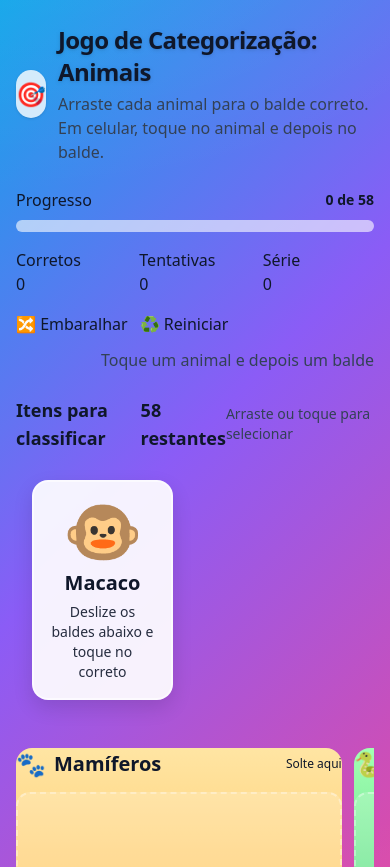
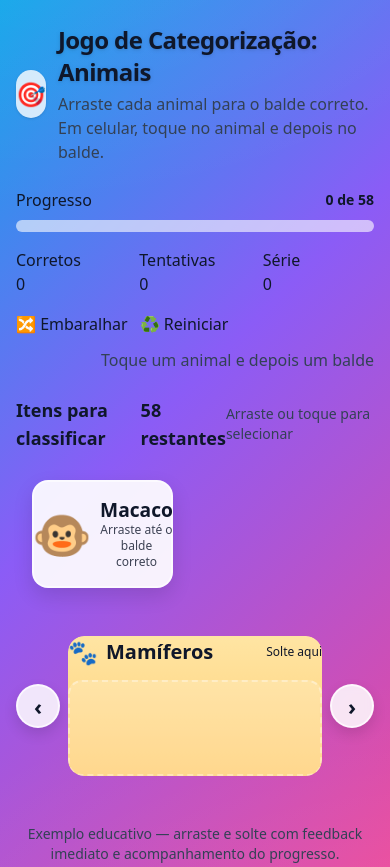
Before and after one commit to eliveltoneves/animal_classifier, a plain HTML site: page index.html in a window 390 px wide. Shown: the top 867 px of the page. Drawn offline with nearby package versions, Linux system fonts and the light colour scheme.

Commit message:
botoes do balde

```diff
--- a/src/css/theme.css
+++ b/src/css/theme.css
@@ -8,169 +8,14 @@ body {
 }
 
 /* Animações e efeitos visuais */
-.shake {
-    animation: shake 400ms ease-in-out;
-}
-
-@keyframes shake {
-
-    10%,
-    90% {
-        transform: translateX(-2px);
-    }
-
-    20%,
-    80% {
-        transform: translateX(4px);
-    }
-
-    30%,
-    50%,
-    70% {
-        transform: translateX(-6px);
-    }
-
-    40%,
-    60% {
-        transform: translateX(6px);
-    }
-}
-
-.pop {
-    animation: pop 350ms ease-out;
-}
-
-@keyframes pop {
-    0% {
-        transform: scale(0.9);
-        opacity: 0.6;
-    }
-
-    100% {
-        transform: scale(1);
-        opacity: 1;
-    }
-}
-
-.drop-highlight {
-    box-shadow: inset 0 0 0 3px rgba(59, 130, 246, 0.6), 0 8px 24px rgba(0, 0, 0, 0.15);
-    transform: translateY(-2px);
-    transition: all 120ms ease;
-}
-
-/* Confete simples com emojis */
-.confetti {
-    position: fixed;
-    top: -10vh;
-    font-size: 20px;
-    animation: fall linear forwards;
-    z-index: 50;
-    pointer-events: none;
-    filter: drop-shadow(0 4px 6px rgba(0, 0, 0, 0.25));
-}
-
-@keyframes fall {
-    0% {
-        transform: translateY(-10vh) rotate(0deg);
-        opacity: 1;
-    }
-
-    100% {
-        transform: translateY(110vh) rotate(360deg);
-        opacity: 1;
-    }
-}
-
-/* Rolagem suave nos baldes para muitos itens (se o usuário ampliar a lista) */
-.bucket-items {
-    max-height: 240px;
-    overflow-y: auto;
-    scrollbar-width: thin;
-}
-
-.bucket-items::-webkit-scrollbar {
-    width: 6px;
-}
-
-.bucket-items::-webkit-scrollbar-thumb {
-    background: rgba(255, 255, 255, 0.35);
-    border-radius: 8px;
-}
-
-/* ===== Modal do Picker ===== */
-.picker-backdrop {
-    position: fixed; inset: 0;
-    background: rgba(0,0,0,0.35);
-    display: grid; place-items: end; /* bottom sheet */
-    z-index: 1000;
-}
-.picker-dialog {
-    width: 100%; max-width: 640px;
-    background: #fff; color: #0f172a;
-    border-top-left-radius: 18px; border-top-right-radius: 18px;
-    box-shadow: 0 -10px 24px rgba(0,0,0,0.15);
-    padding: 12px 14px 18px;
-}
-.picker-header {
-    display: flex; align-items: center; justify-content: space-between;
-    margin-bottom: 10px;
-}
-.picker-close {
-    background: transparent; border: none; font-size: 18px; line-height: 1;
-    padding: 6px 8px; border-radius: 8px; cursor: pointer;
-}
-.picker-body {
-    display: grid; gap: 10px;
-    grid-template-columns: repeat(2, minmax(0, 1fr));
-}
-.picker-btn {
-    display: flex; align-items: center; gap: 10px;
-    padding: 12px 14px; border-radius: 14px; font-weight: 800;
-    border: 2px solid rgba(0,0,0,0.06);
-    background: linear-gradient(135deg, #fffbe6, #e6f7ff);
-    box-shadow: 0 6px 14px rgba(0,0,0,0.06);
-}
-
-/* Buckets em carrossel no mobile */
-@media (max-width: 640px) {
-    #buckets {
-        display: flex !important;
-        gap: 12px;
-        overflow-x: auto;
-        padding-bottom: 8px;
-        scroll-snap-type: x mandatory;
-    }
-    #buckets .bucket {
-        min-width: 85%;
-        scroll-snap-align: start;
-    }
-    body { overscroll-behavior: contain; }
-}
-/* Fundo com textura sutil para dar vida sem poluir */
-body {
-    background:
-        radial-gradient(1200px 600px at -10% -10%, rgba(255, 255, 255, 0.08), transparent 50%) no-repeat,
-        radial-gradient(1200px 600px at 110% 110%, rgba(255, 255, 255, 0.08), transparent 50%) no-repeat,
-        linear-gradient(135deg, #0ea5e9 0%, #8b5cf6 45%, #ec4899 100%);
-    min-height: 100vh;
-}
-
-/* Animações e efeitos visuais */
-.shake {
-    animation: shake 400ms ease-in-out;
-}
-
+.shake { animation: shake 400ms ease-in-out; }
 @keyframes shake {
     10%, 90% { transform: translateX(-2px); }
     20%, 80% { transform: translateX(4px); }
     30%, 50%, 70% { transform: translateX(-6px); }
     40%, 60% { transform: translateX(6px); }
 }
-
-.pop {
-    animation: pop 350ms ease-out;
-}
-
+.pop { animation: pop 350ms ease-out; }
 @keyframes pop {
     0% { transform: scale(0.9); opacity: 0.6; }
     100% { transform: scale(1); opacity: 1; }
@@ -192,7 +37,6 @@ body {
     pointer-events: none;
     filter: drop-shadow(0 4px 6px rgba(0, 0, 0, 0.25));
 }
-
 @keyframes fall {
     0% { transform: translateY(-10vh) rotate(0deg); opacity: 1; }
     100% { transform: translateY(110vh) rotate(360deg); opacity: 1; }
@@ -204,23 +48,54 @@ body {
     overflow-y: auto;
     scrollbar-width: thin;
 }
-
 .bucket-items::-webkit-scrollbar { width: 6px; }
 .bucket-items::-webkit-scrollbar-thumb {
     background: rgba(255, 255, 255, 0.35);
     border-radius: 8px;
 }
 
+/* ===== Modal do Picker (mantido, caso ainda use) ===== */
+.picker-backdrop {
+    position: fixed; inset: 0;
+    background: rgba(0,0,0,0.35);
+    display: grid; place-items: end;
+    z-index: 1000;
+}
+.picker-dialog {
+    width: 100%; max-width: 640px;
+    background: #fff; color: #0f172a;
+    border-top-left-radius: 18px; border-top-right-radius: 18px;
+    box-shadow: 0 -10px 24px rgba(0,0,0,0.15);
+    padding: 12px 14px 18px;
+}
+.picker-header { display: flex; align-items: center; justify-content: space-between; margin-bottom: 10px; }
+.picker-close {
+    background: transparent; border: none; font-size: 18px; line-height: 1;
+    padding: 6px 8px; border-radius: 8px; cursor: pointer;
+}
+.picker-body {
+    display: grid; gap: 10px;
+    grid-template-columns: repeat(2, minmax(0, 1fr));
+}
+.picker-btn {
+    display: flex; align-items: center; gap: 10px;
+    padding: 12px 14px; border-radius: 14px; font-weight: 800;
+    border: 2px solid rgba(0,0,0,0.06);
+    background: linear-gradient(135deg, #fffbe6, #e6f7ff);
+    box-shadow: 0 6px 14px rgba(0,0,0,0.06);
+    white-space: nowrap; overflow: hidden; text-overflow: ellipsis;
+}
+
 /* =========================
-   MOBILE (até 640px)
+   MOBILE (até 640px) — modo "1 por vez" + carrossel com botões
    ========================= */
 @media (max-width: 640px) {
-    /* Área do “um animal por vez” */
+    /* Card único do animal (arrastável) */
     .mobile-quiz {
         padding: 1rem;
-        animation: fadeIn 0.25s ease-in-out;
+        animation: fadeIn .25s ease-in-out;
     }
-    .mobile-quiz .animal-card {
+    .mobile-quiz .item-card {
         background: rgba(255,255,255,0.92);
         border-radius: 16px;
         border: 2px solid rgba(255,255,255,0.6);
@@ -228,52 +103,76 @@ body {
         padding: 16px;
         text-align: center;
     }
-    .mobile-quiz .animal-emoji {
-        font-size: 4rem; /* emoji grande */
-        line-height: 1;
+    .mobile-quiz .item-card .text-2xl { font-size: 3rem; line-height: 1; }
+    .mobile-quiz .item-card .font-extrabold { font-size: 1.2rem; }
+    .mobile-quiz .hint { opacity: .8; }
+
+    /* Carrossel controlado por botões */
+    .m-buckets {
+        position: relative;
+        display: grid;
+        grid-template-columns: 44px 1fr 44px; /* prev | viewport | next */
+        align-items: center;
+        gap: 8px;
+        margin-top: 8px;
     }
-    .mobile-quiz .animal-name {
-        margin-top: 6px;
-        font-weight: 800;
-        font-size: 1.25rem;
+    .m-viewport {
+        overflow: hidden;
+        border-radius: 16px;
+    }
+    .m-track {
+        display: flex;
+        width: 100%;
+        transform: translateX(0);
+        transition: transform 220ms ease;
+    }
+    .m-slide {
+        flex: 0 0 100%;
+        max-width: 100%;
+        padding: 0; /* o padding fica dentro do bucket */
     }
 
-    /* Carrossel de baldes no rodapé */
-    #buckets {
-        display: flex !important;
-        gap: 12px;
-        overflow-x: auto;
-        padding: 8px 2px 12px;
-        scroll-snap-type: x mandatory;
-        -webkit-overflow-scrolling: touch;
+    /* Botões Prev/Next grandes (tap target) */
+    .m-nav {
+        height: 44px; width: 44px;
+        border-radius: 999px;
+        background: rgba(255,255,255,0.85);
+        border: 2px solid rgba(255,255,255,0.7);
+        box-shadow: 0 6px 14px rgba(0,0,0,0.12);
+        display: grid; place-items: center;
+        font-size: 22px; font-weight: 900;
+        backdrop-filter: blur(4px);
+        cursor: pointer;
+        user-select: none;
     }
+    .m-nav:active { transform: scale(0.96); }
+
+    /* Aparência do bucket em mobile */
     #buckets .bucket {
-        min-width: 92%;
-        scroll-snap-align: start;
         border-radius: 16px;
+        margin: 0;
     }
-    /* Deixa a zona de drop com borda pontilhada leve para o usuário entender que é interativa */
-    .bucket .bucket-drop {
+    #buckets .bucket .bucket-drop {
         border: 2px dashed rgba(255,255,255,0.35);
         border-radius: 14px;
         background: rgba(255,255,255,0.18);
         padding: 10px;
         min-height: 96px;
     }
-    /* Itens dentro do balde: “chips" com nome do animal */
-    .bucket .bucket-items > div {
+    /* Chip dentro do bucket */
+    #buckets .bucket .bucket-items > div {
         display: flex;
         align-items: center;
         gap: 8px;
         padding: 6px 8px;
         border-radius: 12px;
         background: rgba(255,255,255,0.9);
-        color: #064e3b; /* verde escuro */
+        color: #064e3b;
         border: 1px solid rgba(16,185,129,0.25);
         font-weight: 700;
     }
 
-    /* Evita “bounce” quando arrasta horizontal */
+    /* Evita bounce quando arrasta horizontal */
     body { overscroll-behavior: contain; }
 }
 
--- a/src/js/game/render.js
+++ b/src/js/game/render.js
@@ -6,6 +6,7 @@ import { celebrate } from "../ui/confetti.js";
 
 let CURRENT_CATEGORIES = [];
 let MOBILE_CURRENT_ID = null;
+let mobileBucketIndex = 0;
 
 function isMobile() {
   return window.matchMedia("(max-width: 640px)").matches;
@@ -14,17 +15,86 @@ function isMobile() {
 export function renderBuckets(categories) {
   els.buckets.innerHTML = "";
   CURRENT_CATEGORIES = categories;
+
+  if (!isMobile()) {
+    // ===== DESKTOP: grid normal =====
+    categories.forEach((c) => {
+      const bucket = makeBucket(c);
+      els.buckets.appendChild(bucket);
+      const dropZone = bucket.querySelector(".bucket-drop");
+      wireDropZone(dropZone, c.name, handleDrop);
+    });
+    return;
+  }
+
+  // ===== MOBILE: carrossel com botões Prev/Next (um bucket por vez) =====
+  const wrapper = document.createElement("div");
+  wrapper.className = "m-buckets";
+
+  const prevBtn = document.createElement("button");
+  prevBtn.className = "m-nav m-prev";
+  prevBtn.setAttribute("aria-label", "Anterior");
+  prevBtn.textContent = "‹";
+
+  const nextBtn = document.createElement("button");
+  nextBtn.className = "m-nav m-next";
+  nextBtn.setAttribute("aria-label", "Próximo");
+  nextBtn.textContent = "›";
+
+  const viewport = document.createElement("div");
+  viewport.className = "m-viewport";
+
+  const track = document.createElement("div");
+  track.className = "m-track";
+  track.id = "bucketsTrack";
+
+  // cria slides
   categories.forEach((c) => {
+    const slide = document.createElement("div");
+    slide.className = "m-slide";
     const bucket = makeBucket(c);
-    els.buckets.appendChild(bucket);
+    slide.appendChild(bucket);
+    track.appendChild(slide);
+
     const dropZone = bucket.querySelector(".bucket-drop");
-    // Em desktop continua com DnD/click normal; em mobile usamos click p/ classificar o item atual
     wireDropZone(dropZone, c.name, handleDrop);
+  });
+
+  viewport.appendChild(track);
+  wrapper.appendChild(prevBtn);
+  wrapper.appendChild(viewport);
+  wrapper.appendChild(nextBtn);
+  els.buckets.appendChild(wrapper);
+
+  mobileBucketIndex = 0;
+  updateBucketCarousel();
+
+  prevBtn.addEventListener("click", () => {
+    mobileBucketIndex = Math.max(0, mobileBucketIndex - 1);
+    updateBucketCarousel();
+  });
+  nextBtn.addEventListener("click", () => {
+    mobileBucketIndex = Math.min(CURRENT_CATEGORIES.length - 1, mobileBucketIndex + 1);
+    updateBucketCarousel();
+  });
+
+  function updateBucketCarousel() {
+    const width = viewport.clientWidth;
+    track.style.transform = `translateX(-${mobileBucketIndex * width}px)`;
+  }
+
+  // Recalcula posição ao rotacionar/resize
+  window.addEventListener("resize", () => {
+    if (isMobile()) {
+      const width = viewport.clientWidth;
+      track.style.transform = `translateX(-${mobileBucketIndex * width}px)`;
+    }
   });
 }
 
 export function renderPool() {
   els.pool.innerHTML = "";
+
   if (isMobile()) {
     renderMobileOneAtATime(true);
     return;
@@ -50,7 +120,7 @@ export function renderPool() {
 }
 
 /** =========================
- *  MOBILE: 1 por vez (aleatório)
+ *  MOBILE: 1 por vez (arrastar até o bucket visível)
  *  ========================= */
 function getMobileRemaining() {
   return state.poolItems.filter((i) => !state.placedMap.has(i.id));
@@ -61,7 +131,6 @@ function renderMobileOneAtATime(pickRandom = false) {
   els.pool.innerHTML = "";
 
   if (remaining.length === 0) {
-    // acabou
     celebrate();
     showToast("Parabéns! Você classificou todos os animais! 🏆", "success", 3000);
     updateCounters();
@@ -77,20 +146,30 @@ function renderMobileOneAtATime(pickRandom = false) {
   }
   MOBILE_CURRENT_ID = item.id;
 
-  // seta seleção para o click nos baldes funcionar
-  state.selectedId = item.id;
+  // card arrastável (reusa nossa lógica de DnD custom)
+  const card = document.createElement("div");
+  card.className =
+    "item-card group w-full bg-white text-slate-900 transition border text-left p-4 flex items-center justify-center gap-2 select-none";
+  card.dataset.id = item.id;
+  card.style.cursor = "grab";
+  card.style.touchAction = "none"; // ajuda no touch
+  card.innerHTML = `
+    <span class="text-2xl" style="font-size:3rem; line-height:1">${item.emoji}</span>
+    <div class="flex-1 text-center">
+      <div class="font-extrabold leading-tight" style="font-size:1.2rem">${item.nome}</div>
+      <div class="text-xs hint">Arraste até o balde correto</div>
+    </div>
+  `;
 
-  // monta o card único
+  // Seleção + DnD
+  card.addEventListener("click", () => {
+    if (state.selectedId === item.id) clearSelected();
+    else setSelected(item.id, card);
+  });
+  wireDragEvents(card, setSelected);
+
   const container = document.createElement("div");
   container.className = "mobile-quiz";
-
-  const card = document.createElement("div");
-  card.className = "animal-card";
-  card.innerHTML = `
-    <div class="animal-emoji">${item.emoji}</div>
-    <div class="animal-name">${item.nome}</div>
-    <div class="text-sm mt-1" style="opacity:.9">Deslize os baldes abaixo e toque no correto</div>
-  `;
   container.appendChild(card);
 
   els.pool.appendChild(container);
@@ -109,13 +188,14 @@ export function handleDrop(bucketName, itemId, containerEl) {
     state.streak++;
     state.placedMap.set(itemId, bucketName);
 
-    // Remove do pool no desktop
+    // Remove do pool (desktop) se existir
     const poolCard = document.querySelector(`.item-card[data-id="${itemId}"]`);
     if (poolCard) poolCard.remove();
 
     // Adiciona visualmente no balde (chip)
     const placed = document.createElement("div");
-    placed.className = "pop rounded-xl bg-emerald-50 text-emerald-900 border border-emerald-200 px-3 py-2 flex items-center gap-2";
+    placed.className =
+      "pop rounded-xl bg-emerald-50 text-emerald-900 border border-emerald-200 px-3 py-2 flex items-center gap-2";
     placed.innerHTML = `
       <span class="text-xl">${item.emoji}</span>
       <div class="font-bold">${item.nome}</div>
@@ -127,7 +207,7 @@ export function handleDrop(bucketName, itemId, containerEl) {
     updateCounters();
     clearSelected();
 
-    // Se for mobile, imediatamente mostra o próximo (sem empilhar)
+    // Mobile: já mostra o próximo sem empilhar
     if (isMobile()) {
       MOBILE_CURRENT_ID = null;
       renderMobileOneAtATime(true);
@@ -149,7 +229,6 @@ export function handleDrop(bucketName, itemId, containerEl) {
       }, 450);
     }
 
-    // no mobile, mantém o mesmo item visível
     showToast("Ops! Tente outro balde. ❌", "error");
     updateCounters();
   }
```
